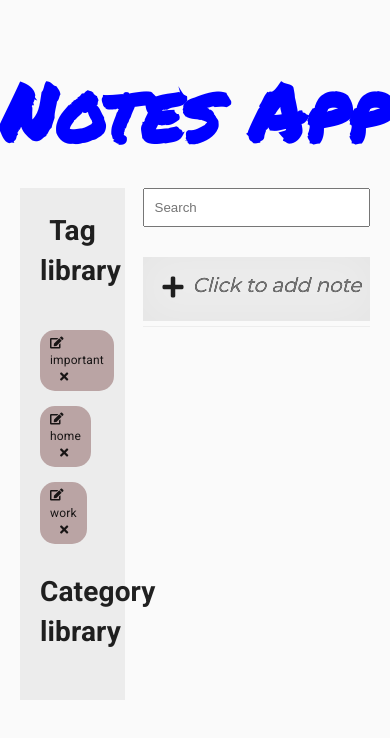
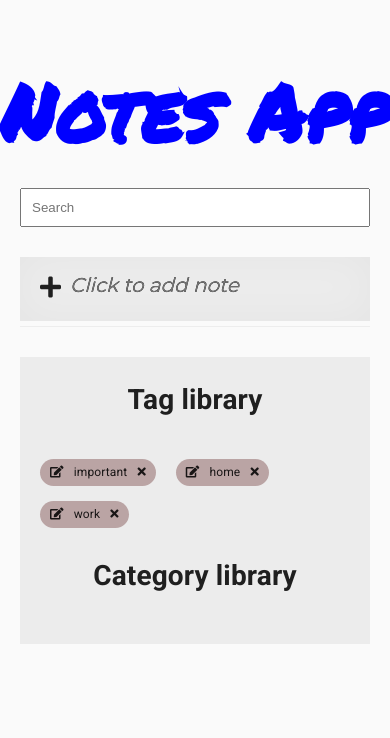
Before and after one commit to tolochenkovad/notesReact, a React (Create React App) app: page / in a window 390 px wide. Shown: the top 738 px of the page. Built offline with nearby package versions, Linux system fonts and the light colour scheme.

Commit message:
add media queries

```diff
--- a/src/components/Info/CategoryLibrary/CategoryLibrary.jsx
+++ b/src/components/Info/CategoryLibrary/CategoryLibrary.jsx
@@ -3,7 +3,7 @@ import PropTypes from 'prop-types';
 import EditElement from '../EditElement/EditElement';
 import ChildrenCategory from '../ChildrenCategory/ChildrenCategory';
 import clsx from 'clsx';
-import { useStyle } from './style'
+import { useStyle } from './style';
 
 const CategoryLibrary = ({tree, getActiveFilterCategory, onEditCategory, isEditIcon, currentIdCategory,
     categoryValue, addCategory, onBlurFunc, removeCategory}) => {
--- a/src/components/NotesContainer.jsx
+++ b/src/components/NotesContainer.jsx
@@ -23,6 +23,20 @@ const useStyles = makeStyles({
     },
     notes:{
         width: '65%'
+    },
+    '@media (max-width: 992px)': {
+        notesContainer: {
+            flexDirection: 'column'
+        },
+        info: {
+            width: '100%',
+            order: 2,
+            marginTop: '30px'
+        },
+        notes:{
+            width: '100%'
+
+        }
     }
 });
 
```
